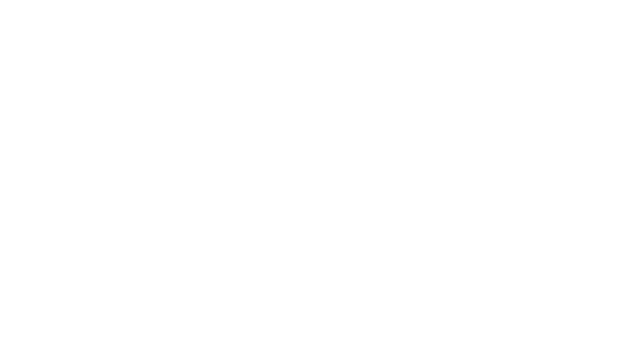
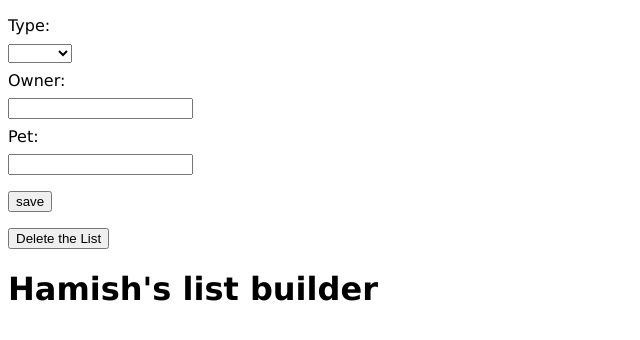
Before and after one commit to Hamish-h/Manipulating_the_DOM, a website: page index.html in a window 1280 px wide. Shown: the whole page, without its empty margins (0-640 px from the left). Drawn offline with Linux system fonts and the light colour scheme.

Commit message:
updated html file

```diff
--- a/index.html
+++ b/index.html
@@ -8,7 +8,32 @@
     <script src="js/app.js"></script>
   </head>
   <body>
-
-
+    <form id="new-item-form">
+      <div id="form-wrapper">
+        <div class="form-item">
+          <label for="pet" class="primary">Pet</label>
+          <input type="text" id="pet" required/>
+        </div>
+        <div class="form-item">
+          <label for="owner" class="primary">Owner</label>
+          <input type="text" id="owner" required/>
+        </div>
+        <div class="form-item">
+          <label for="type" class="primary">Type</label>
+          <select id="type">
+            <option value=""></option>
+            <option value="Book">Cat</option>
+            <option value="Article">Dog</option>
+            <option value="Blog Post">Bird</option>
+            <option value="Blog Post">Reptile</option>
+            <option value="Blog Post">Spider</option>
+          </select>
+        </div>
+      </div>
+      <input type="submit" value="save"/>
+    </form>
+    <button id="delete-all">Delete the List</button>
+    <h1>Hamish's list builder</h1>
+    <div id="reading-list"></div>
   </body>
 </html>
```
